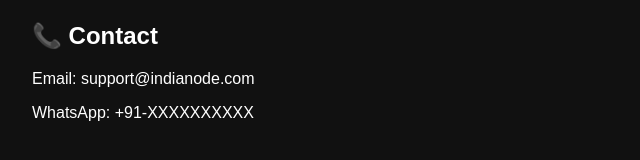
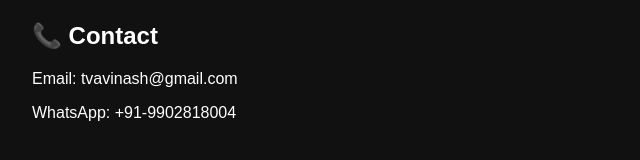
Before and after one commit to tv-avinash/indianode-site, a React (Vite) app: page / in a window 1280 px wide. Shown: the part 472-632 px from the top of the page, without its empty margins (0-640 px from the left). Built offline with nearby package versions, Linux system fonts and the light colour scheme.

Commit message:
Update Home.jsx

```diff
--- a/src/Home.jsx
+++ b/src/Home.jsx
@@ -22,8 +22,8 @@
       <RazorpayButton />
 
       <h2 style={{ marginTop: '2rem', fontSize: '1.5rem' }}>📞 Contact</h2>
-      <p>Email: support@indianode.com</p>
-      <p>WhatsApp: +91-XXXXXXXXXX</p>
+      <p>Email: tvavinash@gmail.com</p>
+      <p>WhatsApp: +91-9902818004</p>
     </main>
   );
 }
```
